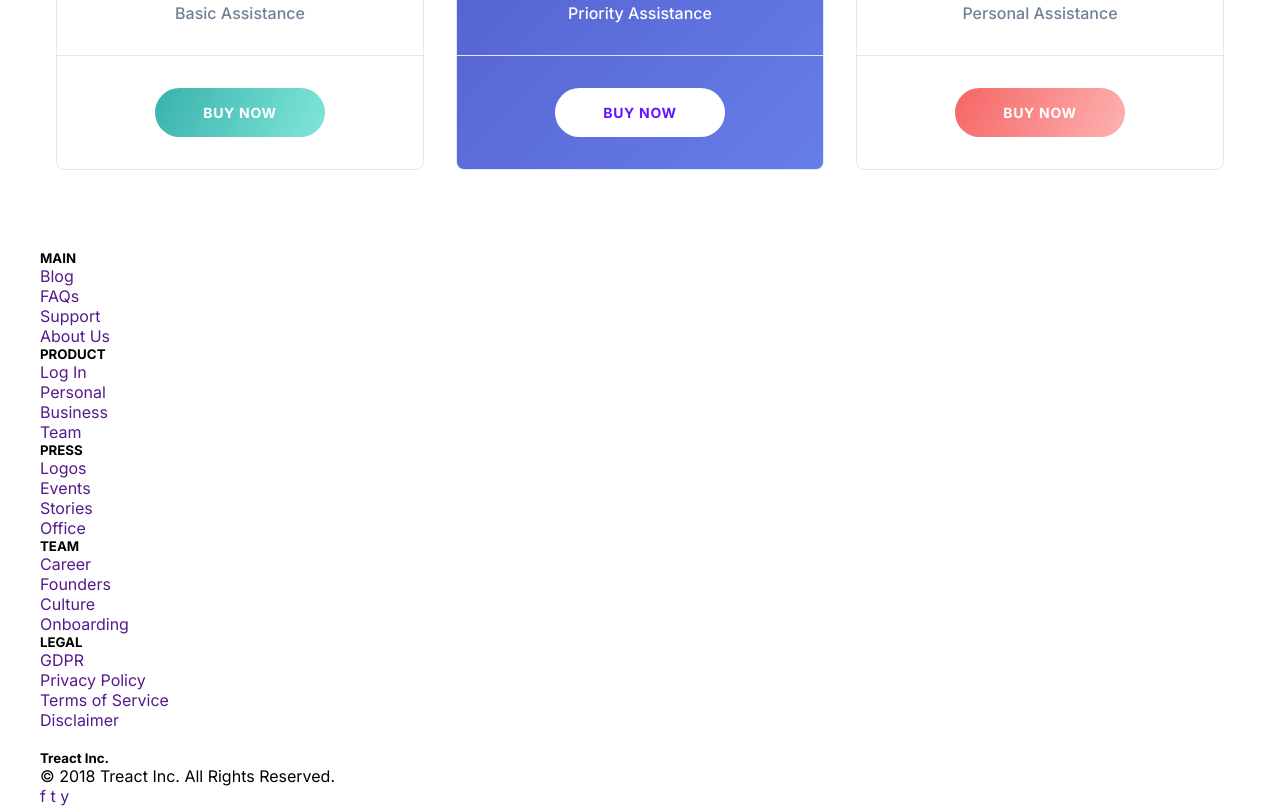
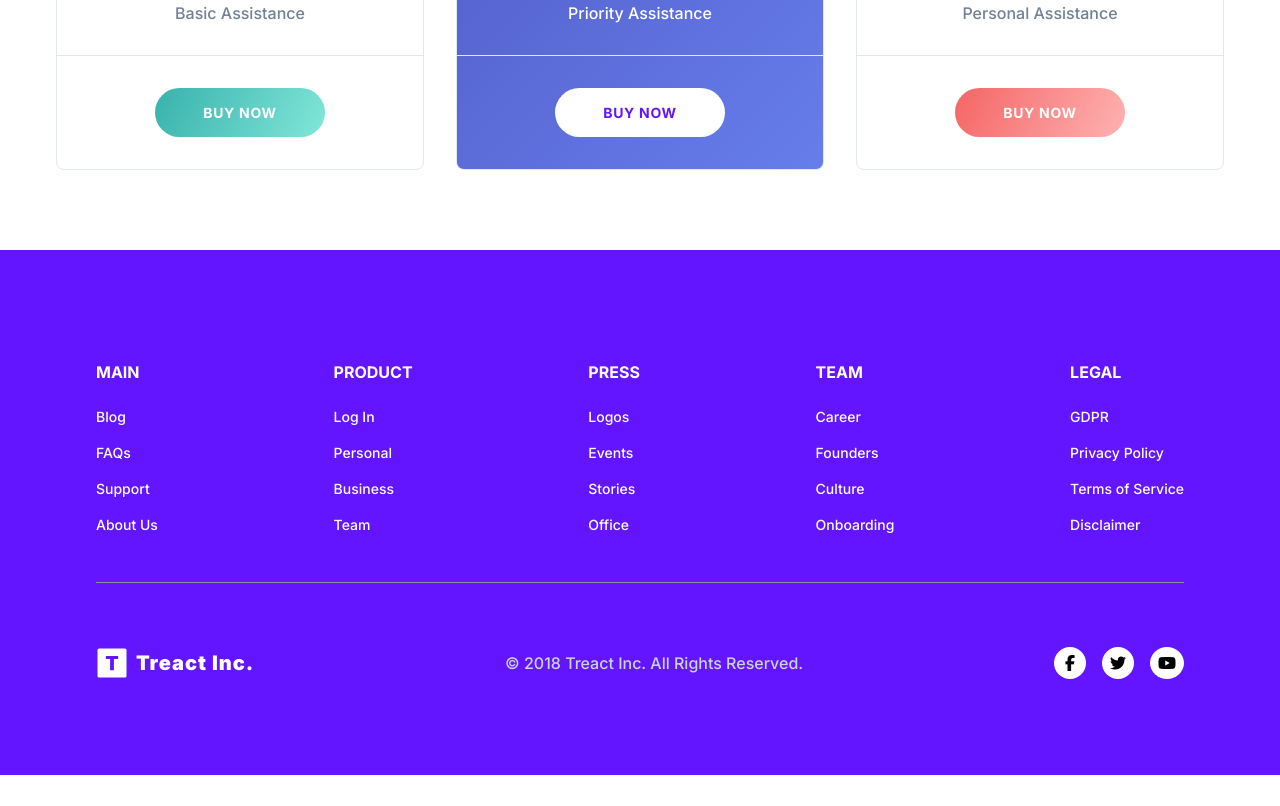
Before and after one commit to jericmariano/Final-Project-1-to-1-Restart, a plain HTML site: page index.html in a window 1280 px wide. Shown: the part 3757-4563 px from the top of the page. After the commit the page ends 4532 px from the top, so only its background shows below. Drawn offline with Linux system fonts and the light colour scheme.

Commit message:
base page complete

```diff
--- a/index.html
+++ b/index.html
@@ -6,6 +6,7 @@
     <meta name="viewport" content="width=device-width, initial-scale=1.0" />
     <title>Document</title>
     <link rel="stylesheet" href="styles.css" />
+    <script src="https://kit.fontawesome.com/c8e4d183c2.js" crossorigin="anonymous"></script>
   </head>
   <body>
     <div class="row">
@@ -341,60 +342,68 @@
       <div class="links">
         <div class="link__column">
           <ul class="footer__links">
-            <li class="link__title"><h5>MAIN</h5></li>
-            <li class="footer__link"><a href="">Blog</a></li>
-            <li class="footer__link"><a href="">FAQs</a></li>
-            <li class="footer__link"><a href="">Support</a></li>
-            <li class="footer__link"><a href="">About Us</a></li>
+            <li><h5 class="link__title">MAIN</h5></li>
+            <li><a href="" class="footer__link">Blog</a></li>
+            <li><a href="" class="footer__link">FAQs</a></li>
+            <li><a href="" class="footer__link">Support</a></li>
+            <li><a href="" class="footer__link">About Us</a></li>
           </ul>
         </div>
         <div class="link__column">
           <ul class="footer__links">
-            <li class="link__title"><h5>PRODUCT</h5></li>
-            <li class="footer__link"><a href="">Log In</a></li>
-            <li class="footer__link"><a href="">Personal</a></li>
-            <li class="footer__link"><a href="">Business</a></li>
-            <li class="footer__link"><a href="">Team</a></li>
+            <li><h5 class="link__title">PRODUCT</h5></li>
+            <li><a href="" class="footer__link">Log In</a></li>
+            <li><a href="" class="footer__link">Personal</a></li>
+            <li><a href="" class="footer__link">Business</a></li>
+            <li><a href="" class="footer__link">Team</a></li>
           </ul>
         </div>
         <div class="link__column">
           <ul class="footer__links">
-            <li class="link__title"><h5>PRESS</h5></li>
-            <li class="footer__link"><a href="">Logos</a></li>
-            <li class="footer__link"><a href="">Events</a></li>
-            <li class="footer__link"><a href="">Stories</a></li>
-            <li class="footer__link"><a href="">Office</a></li>
+            <li><h5 class="link__title">PRESS</h5></li>
+            <li><a href="" class="footer__link">Logos</a></li>
+            <li><a href="" class="footer__link">Events</a></li>
+            <li><a href="" class="footer__link">Stories</a></li>
+            <li><a href="" class="footer__link">Office</a></li>
           </ul>
         </div>
         <div class="link__column">
           <ul class="footer__links">
-            <li class="link__title"><h5>TEAM</h5></li>
-            <li class="footer__link"><a href="">Career</a></li>
-            <li class="footer__link"><a href="">Founders</a></li>
-            <li class="footer__link"><a href="">Culture</a></li>
-            <li class="footer__link"><a href="">Onboarding</a></li>
+            <li><h5 class="link__title">TEAM</h5></li>
+            <li><a href="" class="footer__link">Career</a></li>
+            <li><a href="" class="footer__link">Founders</a></li>
+            <li><a href="" class="footer__link">Culture</a></li>
+            <li><a href="" class="footer__link">Onboarding</a></li>
           </ul>
         </div>
         <div class="link__column">
           <ul class="footer__links">
-            <li class="link__title"><h5>LEGAL</h5></li>
-            <li class="footer__link"><a href="">GDPR</a></li>
-            <li class="footer__link"><a href="">Privacy Policy</a></li>
-            <li class="footer__link"><a href="">Terms of Service</a></li>
-            <li class="footer__link"><a href="">Disclaimer</a></li>
+            <li><h5 class="link__title">LEGAL</h5></li>
+            <li><a href="" class="footer__link">GDPR</a></li>
+            <li><a href="" class="footer__link">Privacy Policy</a></li>
+            <li><a href="" class="footer__link">Terms of Service</a></li>
+            <li><a href="" class="footer__link">Disclaimer</a></li>
           </ul>
         </div>
       </div>
       <div class="footer__copyright">
         <div class="footer__logo--container">
           <figure class="footer__logo--img--container">
-            <img src="" class="footer__logo--img" alt="">
+            <img
+              src="./assets/footerlogo.svg"
+              class="footer__logo--img"
+              alt=""
+            />
             <h5 class="footer__logo--text">Treact Inc.</h5>
           </figure>
-          <p class="footer__copyright--para">© 2018 Treact Inc. All Rights Reserved.</p>
-          <a href="" class="facebook">f</a>
-          <a href="" class="twitter">t</a>
-          <a href="" class="youtube">y</a>
+        </div>
+        <p class="footer__copyright--para">
+          © 2018 Treact Inc. All Rights Reserved.
+        </p>
+        <div class="social__links">
+          <a href="" class="social__link"><i class="fa fa-facebook" aria-hidden="true"></i></a>
+          <a href="" class="social__link"><i class="fa fa-twitter" aria-hidden="true"></i></a>
+          <a href="" class="social__link"><i class="fa fa-youtube" aria-hidden="true"></i></a>
         </div>
       </div>
     </div>
--- a/styles.css
+++ b/styles.css
@@ -516,3 +516,100 @@ PRICING
 .enterprise__line {
     background: linear-gradient(115deg, rgb(245, 101, 101) 0%, rgb(254, 178, 178) 100%);
 }
+
+/*
+
+FOOTER
+
+*/
+
+footer {
+    background-color: rgb(100, 21, 255);
+    color: white;
+    padding: 6rem;
+}
+
+.link__title {
+    font-weight: 700;
+    font-size: 1rem;
+    margin-bottom: 8px;
+}
+
+.footer__links {
+    display: flex;
+    flex-direction: column;
+    justify-content: space-between;
+}
+
+.footer__links li {
+    margin-top: 1rem;
+}
+
+.footer__link {
+    color: white;
+    margin-top: 1rem;
+    font-size: 14px;
+    font-weight: 500;
+}
+
+.links {
+    display: flex;
+    width: 100%;
+    justify-content: space-between;
+    border-bottom: 1px solid rgb(144, 146, 150);
+    text-align: left;
+    padding-bottom: 48px;
+}
+
+.footer__copyright {
+    display: flex;
+    justify-content: space-between;
+    padding-top: 4rem;
+    align-items: center;
+}
+
+.footer__logo--img--container {
+    display: flex;
+    align-items: center;
+}
+
+.footer__logo--img {
+    width: 2rem;
+}
+
+.footer__logo--text {
+    font-size: 20px;
+    font-weight: 900;
+    letter-spacing: 0.05em;
+    margin-left: 0.5rem;
+}
+
+.footer__copyright--para {
+    font-weight: 500;
+    text-align: center;
+    color: rgb(203, 213, 224);
+    margin-right: -16px;
+}
+
+.social__links {
+    display: flex;
+}
+
+.social__link {
+    color: black;
+    background-color: white;
+    border-radius: 100%;
+    margin-left: 16px;
+}
+
+.fa-facebook {
+   padding: 8px 11px;
+}
+
+.fa-twitter {
+    padding: 8px;
+}
+
+.fa-youtube {
+    padding: 8px;
+}
```
